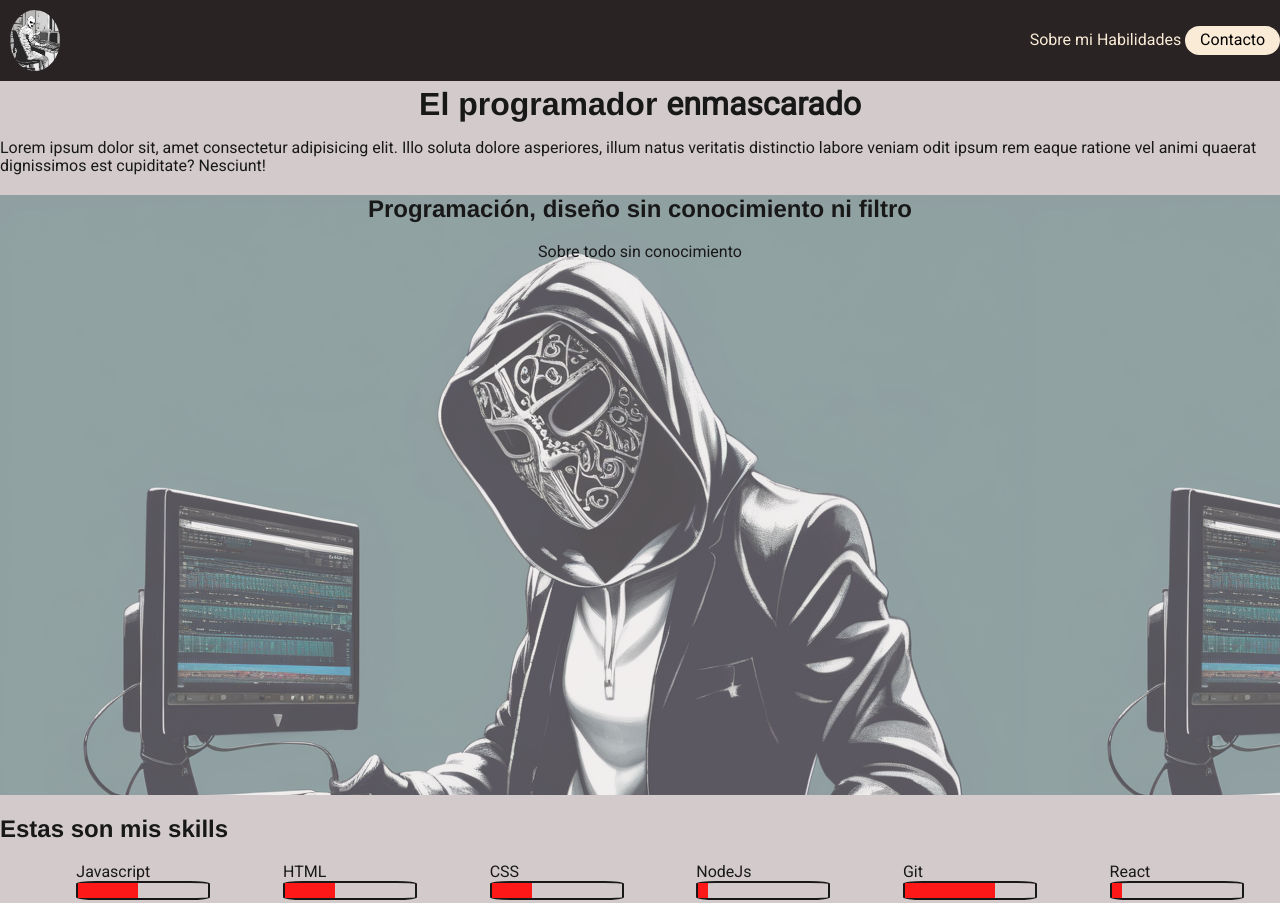
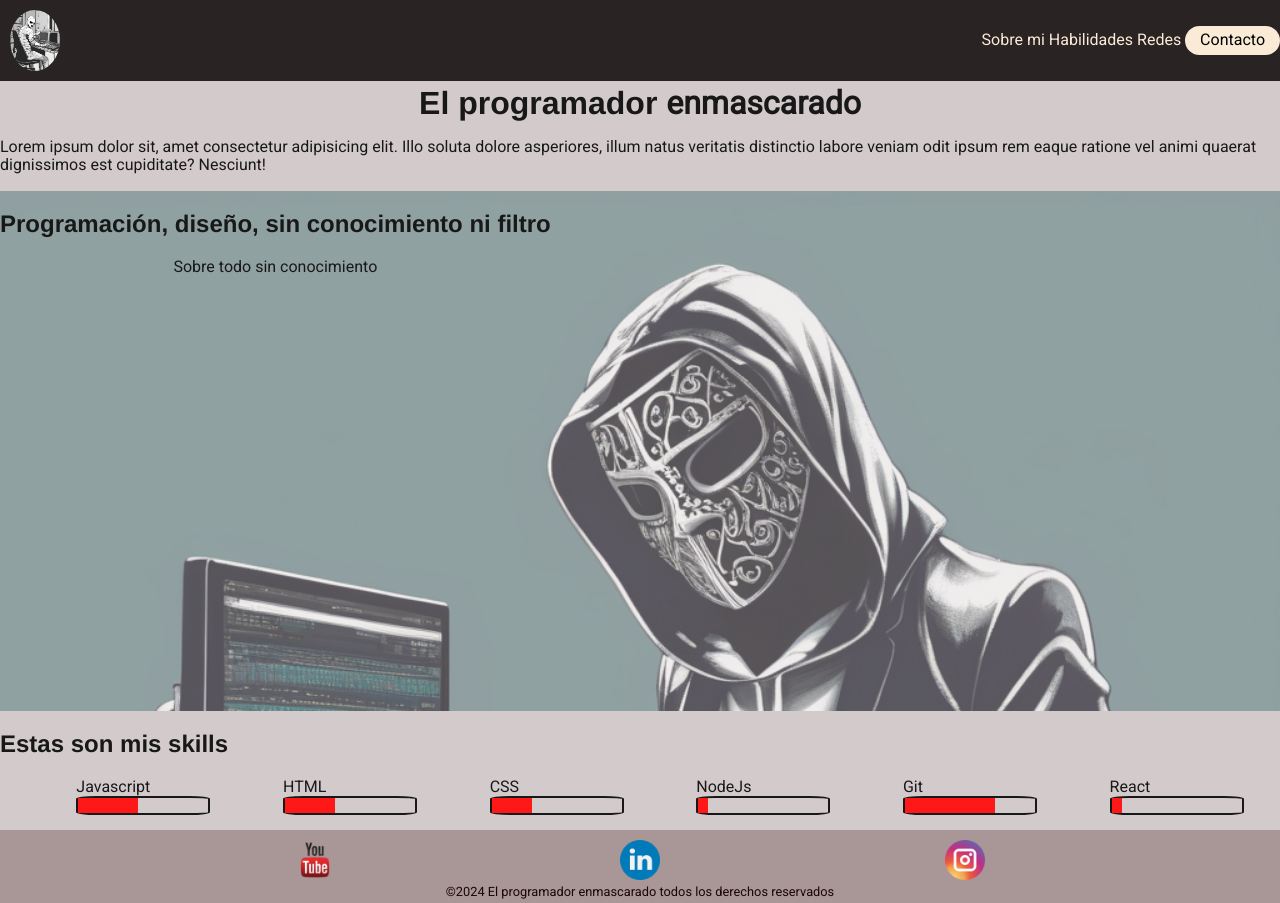
Before and after one commit to Sauldom/PracticaHTML-CSS, a plain HTML site: page index.html in a window 1280 px wide. Shown: the top 903 px of the page. Drawn offline with Linux system fonts and the light colour scheme.

Commit message:
avanzamos un poco con el posicionamiento

```diff
--- a/index.html
+++ b/index.html
@@ -41,25 +41,26 @@
         <img src="images/programadormasked.png" alt="">
 
         <nav class= "navbar">
-                <a href="">Sobre mi</a>
-                <a href="">Habilidades</a>
+                <a href="#sobremi">Sobre mi </a>
+                <a href="#skills">Habilidades </a>
+                <a href="#redes">Redes </a>
                 <a href="" class="button"><button>Contacto</button></a>
         </nav>
     </header>
     <main>
     <div class="background">
-        <h1 class="logo">El programador <span class="masked">enmascarado</span></h1>
+        <h1 class="logo" id="sobremi">El programador <span class="masked">enmascarado</span></h1>
         <p>Lorem ipsum dolor sit, amet consectetur adipisicing elit. Illo soluta dolore asperiores, illum natus veritatis distinctio labore veniam odit ipsum rem eaque ratione vel animi quaerat dignissimos est cupiditate? Nesciunt!</p>
         <div class="banner">
             <div class="banner__image"></div>
             <div class="banner__text">
-                <h2>Programación, diseño sin conocimiento ni filtro</h2>
+                <h2>Programación, diseño, sin conocimiento ni filtro</h2>
                 <p>Sobre todo sin conocimiento</p>
             </div>
 
         </div>
 
-        <h2>Estas son mis skills</h2>
+        <h2 id="skills">Estas son mis skills</h2>
         <ul class="list-skills">
             <li>Javascript
                 <div class="container-progress-bar">
@@ -97,7 +98,7 @@
     </main>
 
     <footer class="footer">
-        <div class="footer__content">
+        <div class="footer__content" id="redes">
             <a href="https://www.youtube.com/" target="_blank" ><img src="./images/youtube_icon.png" alt=""></a>
             <a href="https://www.linkedin.com/feed/" target="_blank" ><img src="./images/linkedin_icon.png" alt=""></a>
             <a href="https://www.instagram.com/" target="_blank" ><img src="./images/instagram_icon.png" alt=""></a>
--- a/style/banner.css
+++ b/style/banner.css
@@ -1,16 +1,19 @@
 .banner{
-    height: 75vh;
+    height: 65vh;
     position: relative;
+
 }
 
 .banner__text{
     text-align: center;
-    position: relative;
     z-index: 1;
+    display: inline-block;
 }
 .banner__image{
     background-image: url('../images/maskedban.png');
     position: absolute;
+    background-repeat: no-repeat;
+    background-size: cover;
     left: 0;
     right: 0;
     top:0;
--- a/style/footer.css
+++ b/style/footer.css
@@ -1,4 +1,5 @@
 .footer{
+   position: sticky;
    display: block;
    background-color: rgb(169, 150, 150);
    padding: 10px;
--- a/style/listSkills.css
+++ b/style/listSkills.css
@@ -1,11 +1,12 @@
 .list-skills{
     list-style: none;
-    margin-bottom: 0px;
+    margin-bottom: 80px;
     display:flex;
     flex-direction: row;
     flex-wrap: wrap;
     justify-content: space-around;
     padding-bottom: 15px;
+    position: relative;
 
 }
 .container-progress-bar{
--- a/style/main.css
+++ b/style/main.css
@@ -14,3 +14,8 @@ h1{
     padding-top:  5px;
     text-align: center;
 }
+main{
+    display: inline-block;
+    top: 80px;
+    position: relative;
+}
--- a/style/navbar.css
+++ b/style/navbar.css
@@ -5,7 +5,9 @@ header{
     background-color: rgb(42, 35, 35);
     padding: 0px;
     margin: 0;
-
+    position: fixed;
+    width: 100%;
+    z-index:100;
 
 }
 
```
